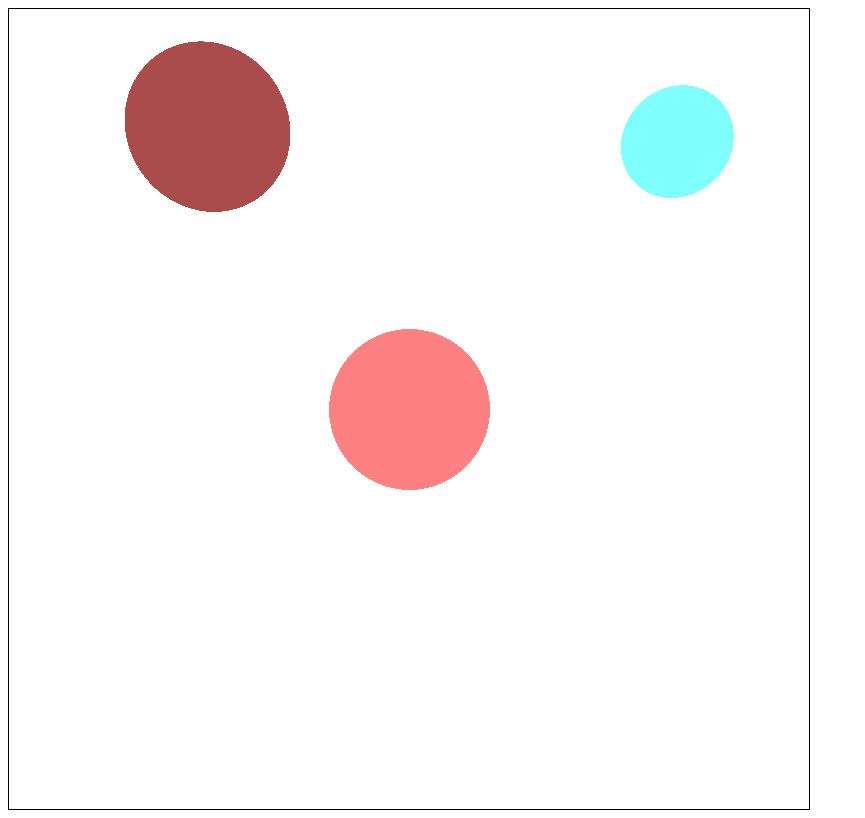
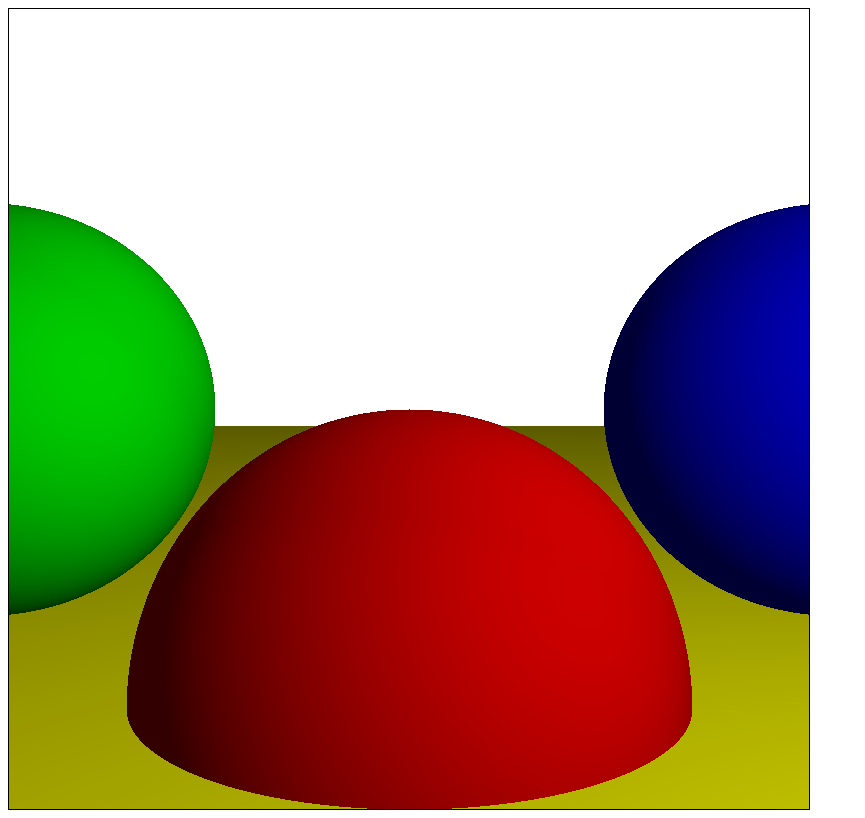
Before and after one commit to AnuarTB/graphico, a plain HTML site: page index.html in a window 1280 px wide. Shown: the whole page, without its empty margins (0-865 px from the left). Drawn offline with Linux system fonts and the light colour scheme.

Commit message:
implemented ray tracer with diffuse material

```diff
--- a/index.html
+++ b/index.html
@@ -3,5 +3,5 @@
 </head>
 <body>
     <canvas id="canvas" style="border: 1px solid black;"></canvas>
-    <script type="text/javascript" src="main.js"></script>
+    <script type="text/javascript" src="raytracer2.js"></script>
 </body>
--- a/main.js
+++ b/raytracer1.js
@@ -49,7 +49,7 @@ function Vec3(x, y, z){
   this.z = z;
 
   this.len2 = function(){
-    return this.x * this.x + this.y * this.y + this.z * this.z;
+    return dot(this, this);
   }
   this.len = function(){
     return Math.sqrt(this.len2());
@@ -109,9 +109,9 @@ function solveQuadraticEquation(a, b, c){
 
 //Inits scene with objects
 function initScene(){
-  scene_objs.push(new Sphere(new Vec3(0, 0, 3), 0.3, new Vec3(255, 128, 128)));
-  scene_objs.push(new Sphere(new Vec3(1, 1, 3), 0.2, new Vec3(128, 255, 255)));
-  scene_objs.push(new Sphere(new Vec3(-0.5, 0.7, 2), 0.2, new Vec3(170, 76, 76)));
+  scene_objs.push(new Sphere(new Vec3(0, -1, 3), 1, new Vec3(255, 0, 0)));
+  scene_objs.push(new Sphere(new Vec3(2, 0, 4), 1, new Vec3(0, 0, 255)));
+  scene_objs.push(new Sphere(new Vec3(-2, 0, 4), 1, new Vec3(0, 255, 0)));
 }
 
 //x and y are given in *canvas* coordinates.
--- /dev/null
+++ b/raytracer2.js
@@ -0,0 +1,208 @@
+//implementation of basic ray-tracer
+// + diffuse shading
+
+//config
+var config = {
+  width: 800,
+  height: 800
+};
+
+//init
+var c = document.getElementById("canvas");
+c.width = config.width;
+c.height = config.height;
+var ctx = c.getContext("2d");
+var img_data = ctx.getImageData(0, 0, c.width, c.height);
+var scene_objs = [];
+var scene_lights = [];
+
+var LIGHT_TYPE = Object.freeze({
+  "ambient": 0,
+  "point": 1,
+  "directional": 2});
+
+//convert from x-y coordinates on canvas to the index of
+//that pixel in canvas buffer.
+function conv(x, y){
+  return 4 * (y * c.width + x);
+}
+
+//x, y = the coordinates of the pixel
+//col (r, g, b) = the values of RGB channels each in range [0, 255]
+function putPixel(x, y, col){
+  var ind = conv(x, y);
+
+  img_data.data[ind] = col.x;
+  img_data.data[ind + 1] = col.y;
+  img_data.data[ind + 2] = col.z;
+  img_data.data[ind + 3] = 255;
+}
+
+//Make matrix of dimensions n * m
+function makeMatrix(n, m){
+  var ret = new Array(n);
+  for(let i = 0; i < n; ++i){
+    ret[i] = new Array(m);
+  }
+  return ret;
+}
+
+//Class for 3D vectors
+function Vec3(x, y, z){
+  this.x = x;
+  this.y = y;
+  this.z = z;
+
+  this.len2 = function(){
+    return dot(this, this);
+  }
+  this.len = function(){
+    return Math.sqrt(this.len2());
+  }
+
+  this.scale = function(c){
+    return new Vec3(c * this.x, c * this.y, c * this.z);
+  }
+}
+
+function add(a, b){
+  return new Vec3(a.x + b.x, a.y + b.y, a.z + b.z);
+}
+
+function sub(a, b){
+  return new Vec3(a.x - b.x, a.y - b.y, a.z - b.z);
+}
+
+function dot(a, b){
+  return a.x * b.x + a.y * b.y + a.z * b.z;
+}
+
+function cross(a, b){
+  return new Vec3(a.y * b.z - a.z * b.y, a.z * b.x - a.x * b.z, a.x * b.y - a.y * b.x);
+}
+
+//Class for the sphere
+function Sphere(pos, r, color){
+  this.pos = pos;
+  this.r = r;
+  this.color = color;
+  this.intersection = function(p, d){
+    var tmp = sub(p, this.pos);
+    var a = dot(d, d);
+    var b = dot(tmp, d) * 2;
+    var c = dot(tmp, tmp) - this.r * this.r;
+    var sols = solveQuadraticEquation(a, b, c);
+    var ret = -1;
+    for(let i = 0; i < sols.length; ++i){
+      if(sols[i] > 1 && (ret == -1 || sols[i] < ret)){
+        ret = sols[i]
+      }
+    }
+    return ret;
+  }
+}
+
+//class for the light objects
+function Light(type, intensity, pos){
+  this.type = type;
+  this.intensity = intensity;
+  this.pos = pos; // in the directional case it is direction vector
+
+  this.calc_diffuse_intensity = function(n, p){
+    var mult;
+    var tmp;
+    if(this.type == LIGHT_TYPE.ambient){
+      mult = 1;
+    }
+    else if (this.type == LIGHT_TYPE.directional){
+      tmp = dot(n, this.pos);
+      if(tmp > 0)
+        mult = dot(n, this.pos) / (n.len() * this.pos.len());
+      else
+        mult = 0;
+    }
+    else {
+      tmp = dot(n, sub(this.pos, p));
+      if(tmp > 0)
+        mult = dot(n, sub(this.pos, p)) / (n.len() * sub(this.pos, p).len());
+      else
+        mult = 0
+    }
+    return this.intensity * mult;
+  }
+}
+
+//returns the array of the solutions for the equation of the form ax^2 + bx + c = 0
+function solveQuadraticEquation(a, b, c){
+  var det = b * b - 4 * a * c;
+  if(det > 0){
+    return [(-b + Math.sqrt(det)) / (2 * a), (-b - Math.sqrt(det)) / (2 * a)];
+  }
+  else if (det == 0){
+    return [-b / (2 * a)];
+  }
+  else {
+    return [];
+  }
+}
+
+//Inits scene with objects
+function initScene(){
+  scene_objs.push(new Sphere(new Vec3(0, -1, 3), 1, new Vec3(255, 0, 0)));
+  scene_objs.push(new Sphere(new Vec3(2, 0, 4), 1, new Vec3(0, 0, 255)));
+  scene_objs.push(new Sphere(new Vec3(-2, 0, 4), 1, new Vec3(0, 255, 0)));
+  scene_objs.push(new Sphere(new Vec3(0, -5001, 0), 5000, new Vec3(255, 255, 0)));
+
+  scene_lights.push(new Light(LIGHT_TYPE.ambient, 0.2));
+  scene_lights.push(new Light(LIGHT_TYPE.point, 0.6, new Vec3(2, 1, 0)));
+  scene_lights.push(new Light(LIGHT_TYPE.directional, 0.2, new Vec3(1, 4, 4)));
+}
+
+//x and y are given in *canvas* coordinates.
+function determineColorOfPixel(x, y){
+  var s_x = x - c.width / 2;
+  var s_y = -y + c.height / 2;
+  var v_x = s_x / c.width;
+  var v_y = s_y / c.height;
+  var v_z = 1;
+
+  var ray_vect = new Vec3(v_x, v_y, v_z);
+  var origin = new Vec3(0, 0, 0);
+  var closest_obj_id = -1;
+  var pixel_dist = Infinity; // the minimal distance at which ray collides with some object
+  var tmp;
+  for(let i = 0; i < scene_objs.length; ++i){
+    tmp = scene_objs[i].intersection(origin, ray_vect);
+    if(tmp != -1 && tmp < pixel_dist){
+      pixel_dist = tmp;
+      closest_obj_id = i;
+    }
+  }
+  if(closest_obj_id == -1){
+    return new Vec3(255, 255, 255);
+  }
+  var collision_point = add(origin, ray_vect.scale(pixel_dist));
+  var normal_vec = sub(collision_point, scene_objs[closest_obj_id].pos);
+  var total_intensity = 0;
+  for(let i = 0; i < scene_lights.length; ++i){
+    total_intensity += scene_lights[i].calc_diffuse_intensity(normal_vec, collision_point);
+  }
+  return scene_objs[closest_obj_id].color.scale(total_intensity);
+}
+
+//draws scene
+function drawScene(){
+  for(let i = 0; i < c.height; ++i){
+    for(let j = 0; j < c.width; ++j){
+      putPixel(i, j, determineColorOfPixel(i, j));
+    }
+  }
+  ctx.putImageData(img_data, 0, 0);
+}
+
+function main(){
+  initScene();
+  drawScene();
+}
+
+main();
```
